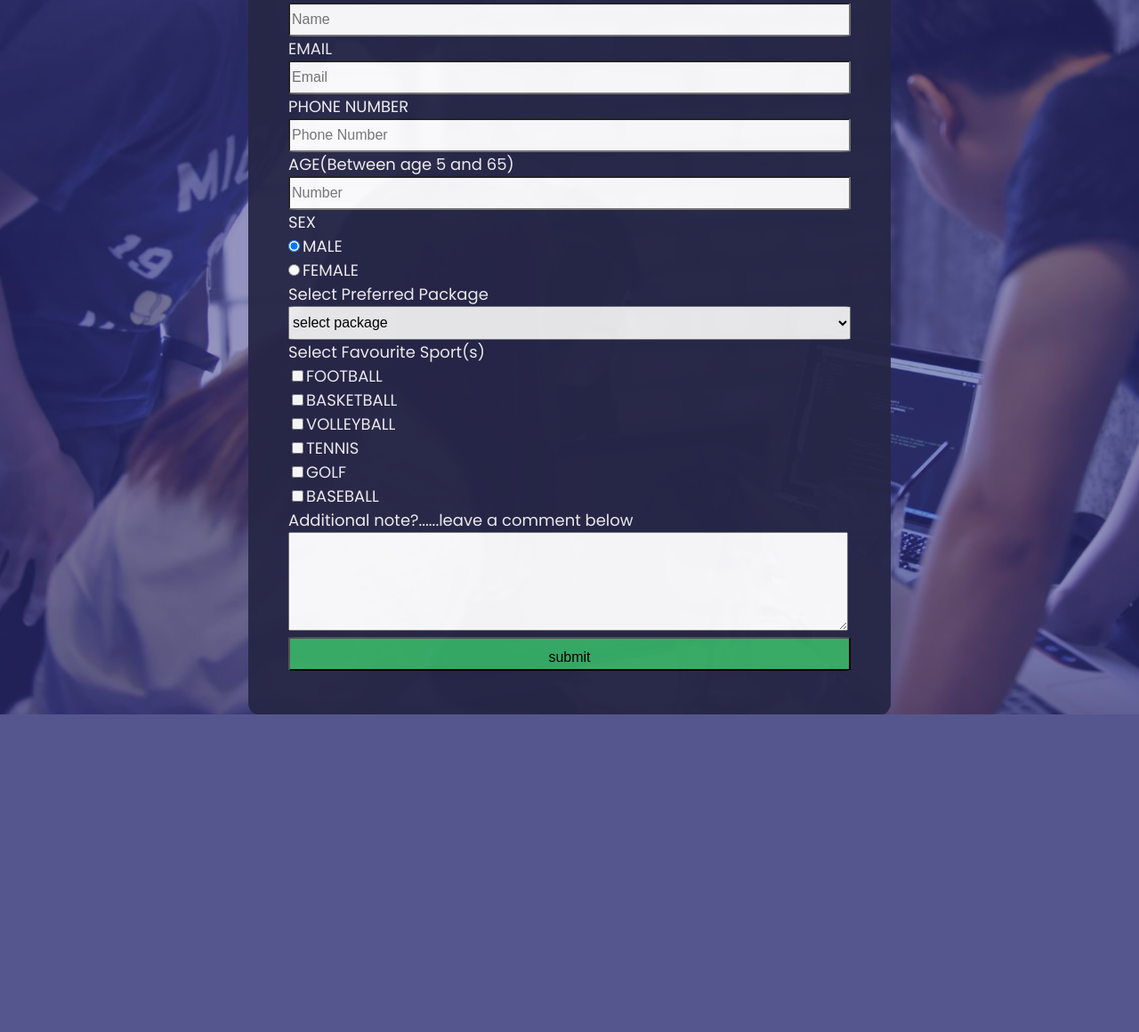
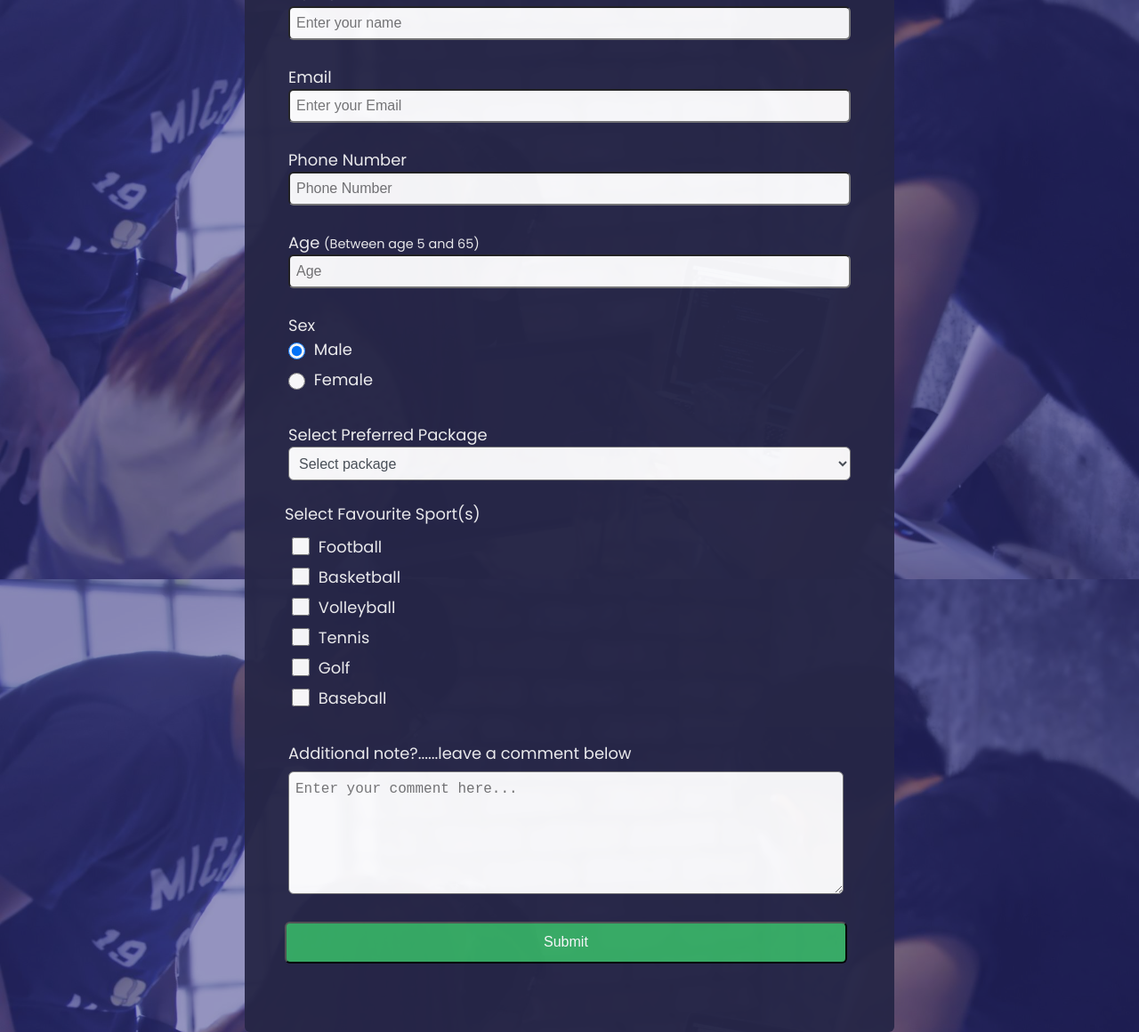
Before and after one commit to Hemsleek/FCC-survey-form, a plain HTML site: page index.html in a window 1280 px wide. Shown: the part 200-1360 px from the top of the page at 89% size. Before the commit the page ends 1003 px from the top, so only its background shows below. Drawn offline with Linux system fonts and the light colour scheme.

Commit message:
feat:survey form

```diff
--- a/css/style.css
+++ b/css/style.css
@@ -12,7 +12,7 @@ body{
     color: #f3f3f3;
     background: url("../media/background-img.jpeg") #56568F;
     background-size: cover;
-    position: relative;
+    background-attachment: fixed;
     background-blend-mode: soft-light;
 
 
@@ -62,27 +62,77 @@ h1{
 
     background-color: #262646;
     opacity:.95;
-    border-radius: 1.5%;
+    border-radius: 6px;
     margin:auto;
     width: fit-content;
-}form{
+
+}
+form{
     padding: 2.5rem 3.2rem 3.5rem;
     font-weight:400;
-    font-size:1.286rem;
+    font-size:1.28rem;
+
+}
+.form-group{
+    margin:0 0 20px;
+    padding:0.29rem;
+}
+.select{
+    margin-top: .4rem;
+}
+.radio{
+    margin-bottom:.5rem;
+}
+.checkbox{
+    margin-bottom:.5rem;
+}
+input, select{
+    padding:.5rem;
+    border-radius: 6px;
+}
+input[type="checkbox"]{
+   width:20px;
+   height:20px;
+   margin-right: .7rem;
 
 }
 input[type="radio"]{
     margin-left:0;
+    margin-right:.7rem;
+    width:19px;
+    height:19px;
+
 }
-input[type="text"],input[type="number"],input[type="email"] ,select ,button{
+input[type="text"],input[type="number"],input[type="email"] ,select{
     font-size:1.143rem;
     width:632px;
     height:38px;
-    border-radius: 3%;
+}
+.age-range{
+        font-size:1.03rem;
+    }
+
+#dropdown{
+    color:#495057;
+    background-color:white;
+    padding:.5rem;
+    font-size:1.143rem;
+    font-weight: normal;
 }
 
+textarea{
+    padding:.7rem 0 0 .5rem;
+    font-size:1.143rem;
+    border-radius: 6px;
+    margin-top: .5rem;
+}
 #submit{
+    font-size:1.143rem;
+    width: 632px;
+    color:white;
     background-color: #37AF65;
-    padding:.86rem;
+    padding:.9rem;
+    margin-bottom: 2rem;
     text-align:center;
+    border-radius: 6px;
 }
--- a/index.html
+++ b/index.html
@@ -4,7 +4,7 @@
     <meta charset="UTF-8">
     <meta name="viewport" content="width=device-width, initial-scale=1.0">
     <title>survey form</title>
-    <link href="https://fonts.googleapis.com/css2?family=Poppins:ital,wght@0,200;0,400;1,200&display=swap" rel="stylesheet">
+    <link href="https://fonts.googleapis.com/css2?family=Poppins:ital,wght@0,100;0,200;0,400;1,200&display=swap" rel="stylesheet">
 
     <link rel="stylesheet" href="./css/style.css">
 </head>
@@ -12,81 +12,117 @@
     <script src="https://cdn.freecodecamp.org/testable-projects-fcc/v1/bundle.js"></script>
     <header>
         <h1 id="title">HemsleekDomain Survey Form</h1>
-        <p id="description">Welcome...We Are excited To Know More About You, Get Started!!</p>
+    <p id="description">Welcome...We Are excited To Know More About You, Get Started!!</p>
     </header>
     <div class="container">
 
         <form class="flex align-start flex-col  justify-evenly "  action="#" id="survey-form">
 
+            <div class="form-group">
 
-                <label id="name-label">
-                        <caption>NAME</caption> <br>
-                        <input type="text" name="name" id="name" placeholder="Name" required>
+               <label id="name-label">
+                   <caption>Name</caption> <br>
+                   <input type="text" name="name" id="name" placeholder="Enter your name" required>
                 </label>
+            </div>
+
+            <div class="form-group">
+
                 <label id="email-label">
-                    <caption>EMAIL</caption> <br>
-                    <input type="email" name="email" id="email" placeholder="Email" required>
+                    <caption>Email</caption> <br>
+                    <input type="email" name="email" id="email" placeholder="Enter your Email" required>
                 </label>
+            </div>
+
+            <div class="form-group">
+
                 <label id="phone-number">
-                    <caption>PHONE NUMBER</caption> <br>
+                    <caption>Phone Number</caption> <br>
                     <input type="text" name="phone-number" id="phone-number" placeholder="Phone Number" maxlength="11" required>
                 </label>
+            </div>
+
+            <div class="form-group">
+
                 <label id="number-label">
-                    <caption>AGE(Between age 5 and 65)</caption> <br>
-                    <input type="number" name="number" id="number" placeholder="Number" min="5" max="65" required>
+                    <caption>Age <span class="age-range"> (Between age 5 and 65)</span></caption> <br>
+                    <input type="number" name="number" id="number" placeholder="Age" min="5" max="65" required>
                 </label>
+            </div>
 
 
-                    <div class="radio-buttons flex flex-col align-start">
+            <div class="form-group flex flex-col align-start">
+                <caption>Sex</caption> <br>
 
-                        <label for="male">
-                            <caption>SEX</caption> <br>
-                            <input type="radio" name="sex" value="male" id="male" checked>MALE
-                        </label>
-                        <label for="female">
-                            <input type="radio" name="sex"  value="female" id="female">FEMALE
-                        </label>
-                    </div>
+                <div class="radio flex align-center">
+                    <input type="radio" name="sex" value="male" id="male" checked>
+                    <label for="male">Male</label>
+                </div>
+
+                <div class="radio flex align-center">
+                    <input type="radio" name="sex"  value="female" id="female">
+                    <label for="female">Female </label>
+                </div>
+            </div>
+
+            <div class="form-group">
 
                 <caption>Select Preferred Package</caption> <br>
                 <select id="dropdown">
-                    <option value="select" selected disabled  >select package</option>
+                    <option value="select" selected disabled hidden id="dropdown">Select package</option>
                     <option value="web" id="dropdown">Web(Html,CSS and JavaScript)</option>
                     <option value="mobile" id="dropdown">Mobile Dev.(Andriod and IOS)</option>
                     <option value="word-press" id="dropdown">Word Press</option>
                     <option value="database" id="dropdown">Database Management(Mysql,MongoDB and PostgreSQL )</option>
                 </select>
+            </div>
 
-                <div class="checkboxes flex flex-col">
-                    <label for="football">
-                        <caption>Select Favourite Sport(s)</caption> <br>
-                        <input id="football" type="checkbox" name="sport1" value="football">FOOTBALL
-                    </label>
-                    <label for="basketball">
-                    <input id="basketball" type="checkbox" name="sport2" value="basketball">BASKETBALL
-                    </label>
-                    <label for="volleyball">
-                    <input id="volleyball" type="checkbox" name="sport3" value="volleyball">VOLLEYBALL
-                    </label>
-                    <label for="tennis">
-                        <input id="tennis" type="checkbox" name="sport4" value="tennis">TENNIS
-                    </label>
-                    <label for="golf">
-                        <input id="golf" type="checkbox" name="sport5" value="golf">GOLF
-                    </label>
-                    <label for="baseball">
-                        <input id="baseball" type="checkbox" name="sport6" value="baseball">BASEBALL
-                    </label>
+                <caption> Select Favourite Sport(s)</caption>
+            <div class="form-group select flex flex-col">
+
+                <div class="checkbox flex align-center ">
+                    <input id="football" type="checkbox" name="sport1" value="football">
+                    <label for="football">Football</label>
                 </div>
 
-                <label for="textarea">
-                    <caption>Additional note?......leave a comment below</caption> <br>
-                    <textarea name="comment" id="comment" cols="76.5" rows="7">
+                <div class="checkbox flex align-center">
+                        <input id="basketball" type="checkbox" name="sport2" value="basketball">
+                        <label for="basketball">Basketball</label>
+                </div>
 
-                    </textarea>
-                </label>
+                <div class="checkbox flex align-center ">
 
-                <button type="submit" id="submit">submit</button>
+                    <input id="volleyball" type="checkbox" name="sport3" value="volleyball">
+                    <label for="volleyball">Volleyball</label>
+                </div>
+
+                <div class="checkbox flex align-center">
+                    <input id="tennis" type="checkbox" name="sport4" value="tennis">
+                    <label for="tennis">Tennis </label>
+                </div>
+
+                <div class="checkbox flex align-center">
+                    <input id="golf" type="checkbox" name="sport5" value="golf">
+                    <label for="golf">Golf</label>
+                </div>
+
+                <div class="checkbox flex align-center">
+                    <input id="baseball" type="checkbox" name="sport6" value="baseball">
+                    <label for="baseball">Baseball</label>
+                </div>
+
+            </div>
+
+
+            <div class="form-group">
+
+                <label for="comment">
+                        Additional note?......leave a comment below
+               </label> <br>
+                <textarea cols="60" rows="7" placeholder="Enter your comment here..." name="comment" id="comment" ></textarea>
+            </div>
+
+            <button type="submit" id="submit">Submit</button>
 
         </form>
     </div>
```
